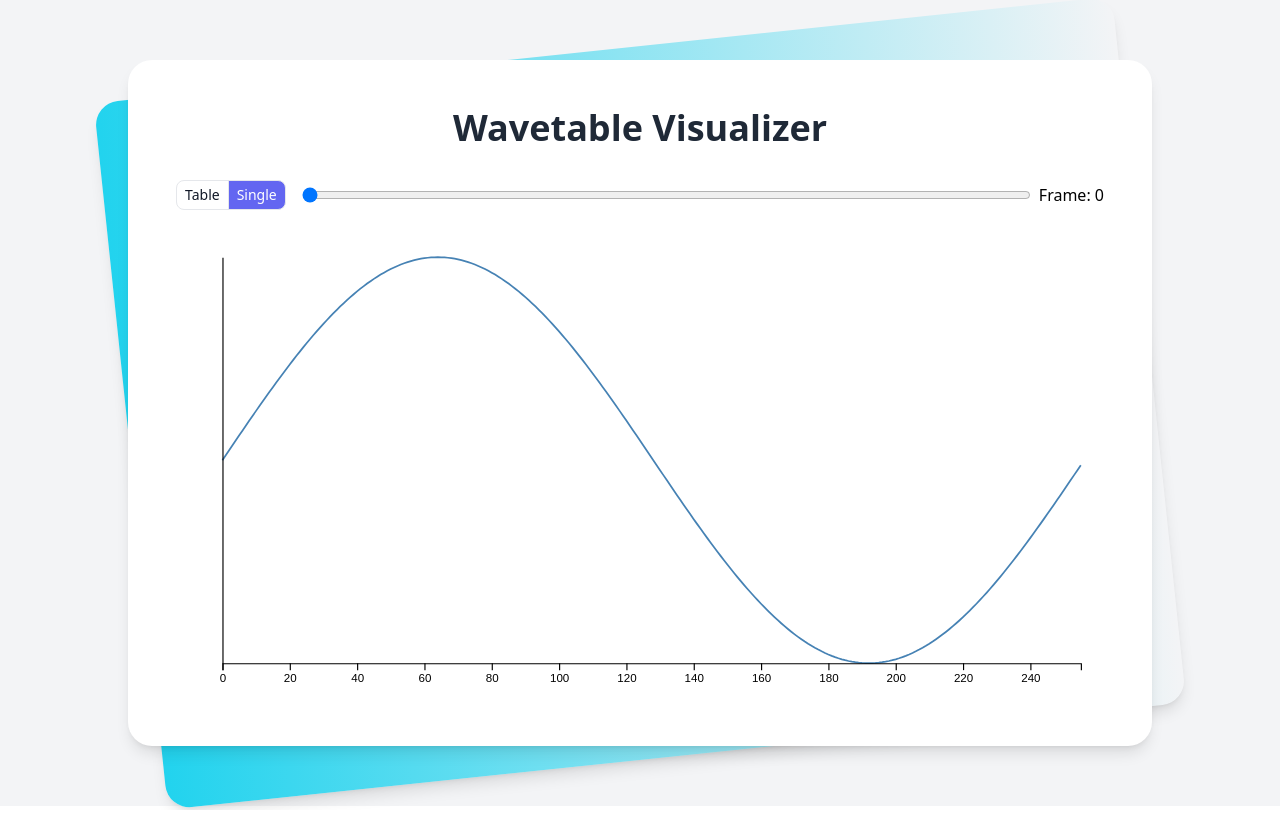
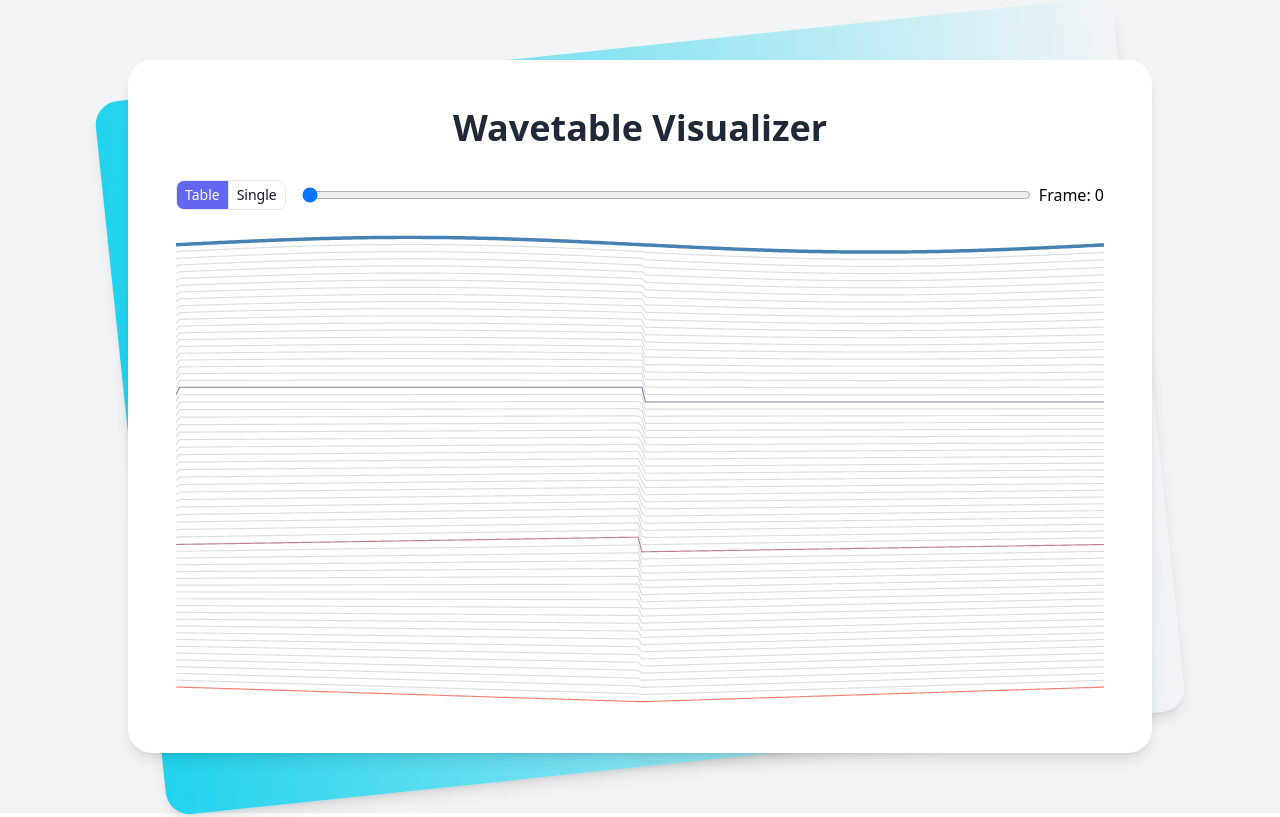
Before and after one commit to dcosson/wavetable-builder, a React (Vite) app: page / in a window 1280 px wide. Built offline with nearby package versions, Linux system fonts and the light colour scheme.

Commit message:
split out the wavetable chart too

```diff
--- a/src/SingleWaveformChart.tsx
+++ b/src/SingleWaveformChart.tsx
@@ -25,7 +25,7 @@ const SingleWaveformChart: React.FC<SingleWaveformChartProps> = ({
       return
     }
     renderSingleWaveform();
-  }, [hideChart, data]);
+  }, [data, lineColor, hideChart]);
 
   const renderSingleWaveform = () => {
     if (!singleWaveformRef.current) {
--- /dev/null
+++ b/src/TableWaveformChart.tsx
@@ -0,0 +1,103 @@
+import React, { useRef, useEffect } from 'react';
+import type { Wavetable } from './wavetableUtils';
+import * as d3 from 'd3';
+
+interface TableWaveformChartProps {
+  width?: number;
+  height?: number;
+  wavetable: Wavetable;
+  selectedFrame: number;
+  colorScale: d3.ScaleLinear<string, string>;
+  nonKeyframeColor: string,
+  keyframeIndexes: Set<number>;
+  hideChart?: boolean,
+}
+
+const TableWaveformChart: React.FC<TableWaveformChartProps> = ({
+  width = 800,
+  height = 400,
+  wavetable,
+  selectedFrame,
+  colorScale,
+  nonKeyframeColor = '#dddddd',
+  keyframeIndexes,
+  hideChart,
+}) => {
+  const surfacePlotRef = useRef<SVGSVGElement>(null);
+
+  const minLineWidth = 1;
+  const maxLineWidth = 3;
+
+  const waveTableFrames = wavetable.length;
+  const samplesPerFrame = wavetable.length > 0 && wavetable[0].length || 0;
+
+  useEffect(() => {
+    if (wavetable.length == 0) {
+      return
+    }
+    renderSurfacePlot(selectedFrame);
+  }, [wavetable, selectedFrame, colorScale, nonKeyframeColor, keyframeIndexes, hideChart]);
+
+
+  const renderSurfacePlot = (selectedFrame: number) => {
+    if (!surfacePlotRef.current) return;
+
+    const svg = d3.select(surfacePlotRef.current);
+    svg.selectAll("*").remove();
+
+    const xScale = d3.scaleLinear()
+      .domain([0, samplesPerFrame - 1])
+      .range([0, width]);
+
+    const yScale = d3.scaleLinear()
+      .domain([0, waveTableFrames - 1])
+      .range([0, -1 * height]);
+
+    const zScale = d3.scaleLinear()
+      .domain([-1, 1])
+      .range([-(waveTableFrames - 2) / waveTableFrames * height, height]);
+
+    const keyframeColorScale = (frameIndex: number) => {
+      if (keyframeIndexes.has(frameIndex)) {
+        return colorScale(frameIndex / waveTableFrames);
+      } else {
+        return nonKeyframeColor;
+      }
+    }
+
+    const area = d3.area<number>()
+      .x((_, i) => xScale(i))
+      .y(d => yScale(d));
+
+    const paths: any[] = [];
+    wavetable.forEach((frame, frameIndex) => {
+      // console.log(`Rendering frame ${frameIndex} ${colorScale(frameIndex / waveTableFrames)}`, frame);
+      paths.push(svg.append('path')
+        .datum(frame)
+        .attr('fill', 'none')
+        .attr('stroke', keyframeColorScale(frameIndex))
+        .attr('stroke-width', minLineWidth)
+        .attr('d', area)
+        .attr('transform', `translate(0, ${zScale(frameIndex / (waveTableFrames))})`));
+    });
+
+    // Update frame indicator position when selected frame changes
+    // Make the selected frame more prominent
+    const updateFrameIndicator = () => {
+      paths[selectedFrame]
+        .attr('stroke-width', maxLineWidth)
+        .attr('stroke', colorScale(selectedFrame / waveTableFrames));
+    };
+
+    updateFrameIndicator();
+  };
+
+  return (
+    <>
+      {!hideChart &&
+        <svg ref={surfacePlotRef} width={'100%'} height={'100%'} viewBox={`0 ${-1 * maxLineWidth} ${width} ${height + 2 * maxLineWidth}`}></svg>}
+    </>
+  );
+};
+
+export default TableWaveformChart;
--- a/src/WavetableVisualizer.tsx
+++ b/src/WavetableVisualizer.tsx
@@ -1,11 +1,16 @@
-import React, { useRef, useEffect, useState } from 'react';
+import React, { useEffect, useState } from 'react';
 import type { WaveShapeKeyframe, Wavetable } from './wavetableUtils';
 import { generateWavetable } from './wavetableUtils';
 import ButtonGroup from './ButtonGroup';
 import SingleWaveformChart from './SingleWaveformChart';
+import TableWaveformChart from './TableWaveformChart';
 import * as d3 from 'd3';
 
 type ChartType = 'single' | 'table';
+
+const colorScale = d3.scaleLinear<string>()
+  .domain([0, 1])
+  .range(['steelblue', 'salmon']);
 
 interface WavetableSynthVisualizerProps {
   width?: number;
@@ -22,17 +27,9 @@ const WavetableSynthVisualizer: React.FC<WavetableSynthVisualizerProps> = ({
   samplesPerFrame = 256,
   keyframes,
 }) => {
-  const surfacePlotRef = useRef<SVGSVGElement>(null);
   const [wavetable, setWavetable] = useState<Wavetable>([]);
   const [selectedFrame, setSelectedFrame] = useState(0);
-  const [selectedChartType, setSelectedChartType] = useState<ChartType>('single');
-
-  const minLineWidth = 1;
-  const maxLineWidth = 3;
-
-  const colorScale = d3.scaleLinear<string>()
-    .domain([0, 1])
-    .range(['steelblue', 'salmon']);
+  const [selectedChartType, setSelectedChartType] = useState<ChartType>('table');
 
   useEffect(() => {
     if (keyframes.length < 2) {
@@ -50,69 +47,6 @@ const WavetableSynthVisualizer: React.FC<WavetableSynthVisualizerProps> = ({
     const newWavetable = generateWavetable(sortedKeyframes, samplesPerFrame);
     setWavetable(newWavetable);
   }, [keyframes, waveTableFrames, samplesPerFrame]);
-
-  useEffect(() => {
-    if (wavetable.length == 0) {
-      return
-    }
-
-    if (selectedChartType == 'table') {
-      renderSurfacePlot(selectedFrame);
-    }
-  }, [wavetable, selectedFrame, selectedChartType]);
-
-
-  const renderSurfacePlot = (selectedFrame: number) => {
-    if (!surfacePlotRef.current) return;
-
-    const svg = d3.select(surfacePlotRef.current);
-    svg.selectAll("*").remove();
-
-    const xScale = d3.scaleLinear()
-      .domain([0, samplesPerFrame - 1])
-      .range([0, width]);
-
-    const yScale = d3.scaleLinear()
-      .domain([0, waveTableFrames - 1])
-      .range([0, -1 * height]);
-
-    const zScale = d3.scaleLinear()
-      .domain([-1, 1])
-      .range([-(waveTableFrames - 2) / waveTableFrames * height, height]);
-
-    const keyframeColorScale = (frameIndex: number) => {
-      if (keyframes.map(k => k.frame).includes(frameIndex)) {
-        return colorScale(frameIndex / waveTableFrames);
-      } else {
-        return '#dddddd'
-      }
-    }
-
-    const area = d3.area<number>()
-      .x((_, i) => xScale(i))
-      .y(d => yScale(d));
-
-    const paths: any[] = [];
-    wavetable.forEach((frame, frameIndex) => {
-      // console.log(`Rendering frame ${frameIndex} ${colorScale(frameIndex / waveTableFrames)}`, frame);
-      paths.push(svg.append('path')
-        .datum(frame)
-        .attr('fill', 'none')
-        .attr('stroke', keyframeColorScale(frameIndex))
-        .attr('stroke-width', minLineWidth)
-        .attr('d', area)
-        .attr('transform', `translate(0, ${zScale(frameIndex / (waveTableFrames))})`));
-    });
-
-    // Update frame indicator position when selected frame changes
-    const updateFrameIndicator = () => {
-      paths[selectedFrame]
-        .attr('stroke-width', maxLineWidth)
-        .attr('stroke', colorScale(selectedFrame / waveTableFrames));
-    };
-
-    updateFrameIndicator();
-  };
 
   const handleFrameChange = (event: React.ChangeEvent<HTMLInputElement>) => {
     setSelectedFrame(Number(event.target.value));
@@ -148,8 +82,16 @@ const WavetableSynthVisualizer: React.FC<WavetableSynthVisualizerProps> = ({
           lineColor={colorScale(selectedFrame / waveTableFrames)}
           hideChart={selectedChartType != 'single'}
         />
-        {selectedChartType == 'table' &&
-          <svg ref={surfacePlotRef} width={'100%'} height={'100%'} viewBox={`0 ${-1 * maxLineWidth} ${width} ${height + 2 * maxLineWidth}`}></svg>}
+        <TableWaveformChart
+          width={width}
+          height={height}
+          wavetable={wavetable}
+          selectedFrame={selectedFrame}
+          colorScale={colorScale}
+          nonKeyframeColor='#dddddd'
+          keyframeIndexes={new Set(keyframes.map(v => v.frame))}
+          hideChart={selectedChartType != 'table'}
+        />
       </div>
     </div >
   );
```
